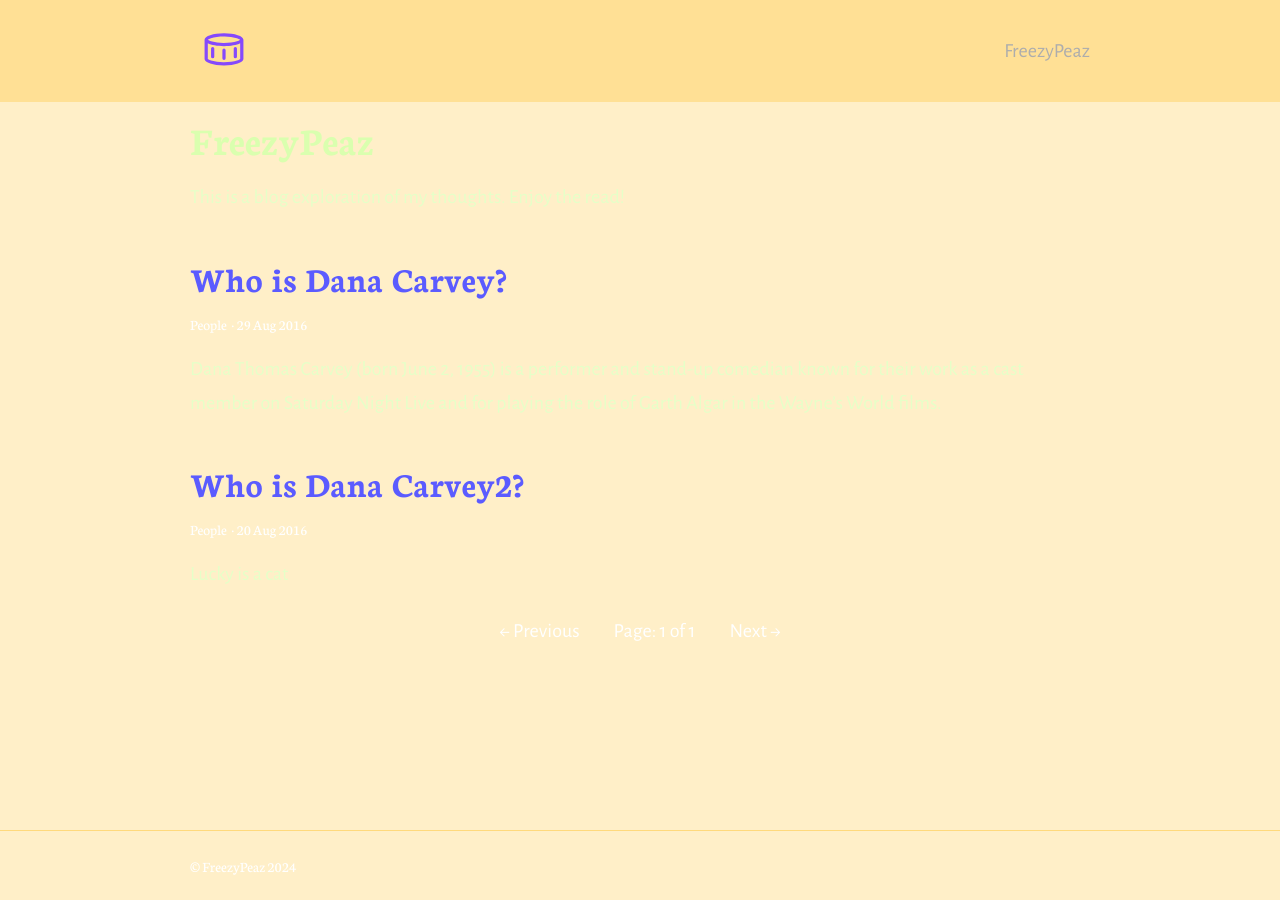
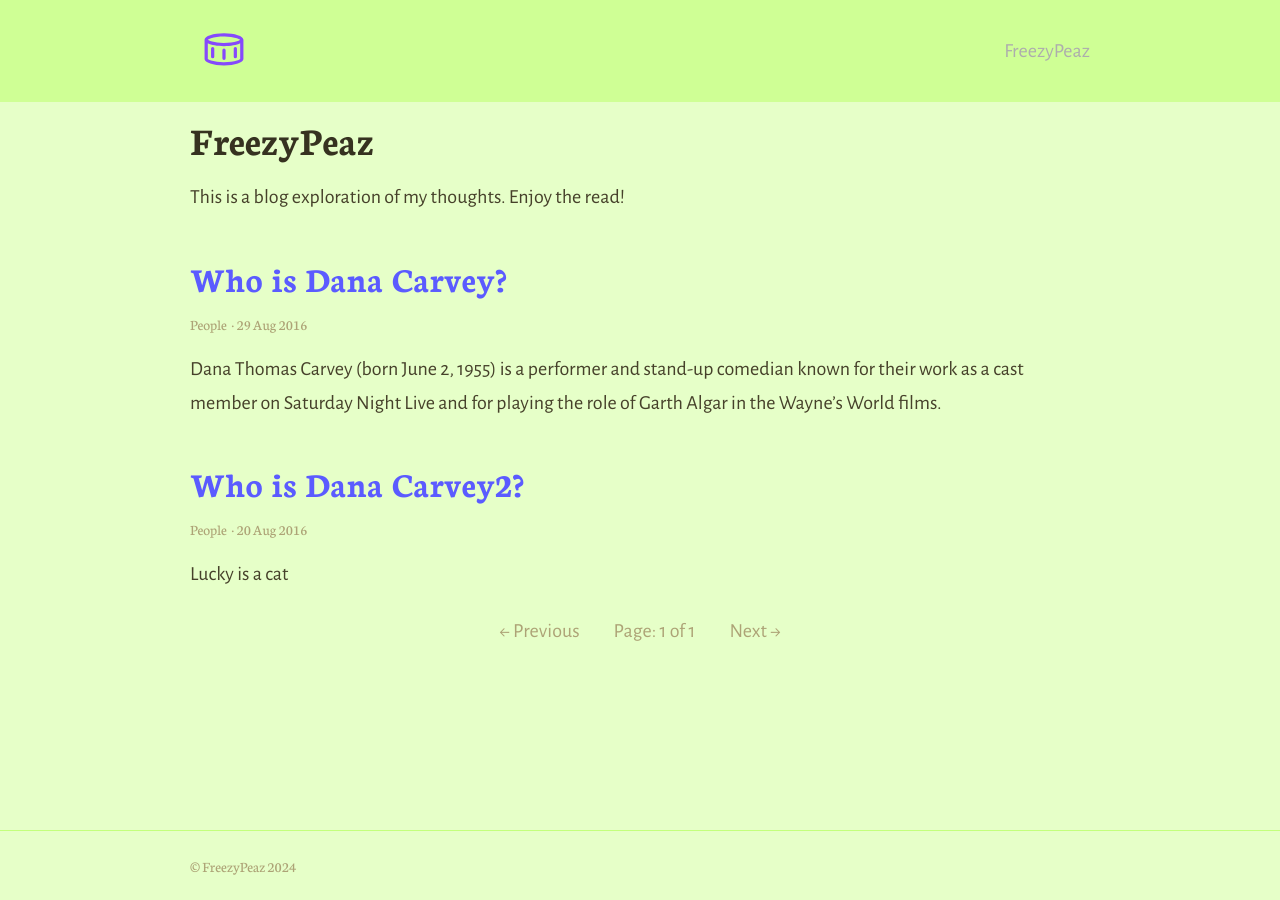
Before and after one commit to ShmillsCreates/freezypeaz-website, a Jekyll site: the page built from index.html, in a window 1280 px wide. Built offline with Jekyll 4.4.1, drawn with Linux system fonts in a browser that asks for light colours; the list of posts is cut into pages by our own code.

Commit message:
colourfix

```diff
--- a/_sass/_colors.scss
+++ b/_sass/_colors.scss
@@ -1,12 +1,12 @@
 // Colours
-$bodyColour: #E6FFC8;
+$bodyColour: #46412A;
 $headingColour: darken($bodyColour, 5%);
 $linkColour: #5B5BFF;
 $hoverColour: darken($linkColour, 10%);
 $captionColour: lighten($headingColour, 40%);
 $white: #fff;
 
-$backgroundColour: #ffefc8;
+$backgroundColour: #E6FFC8;
 $codeBackgroundColour: darken($backgroundColour, 5%);
 
 
```
